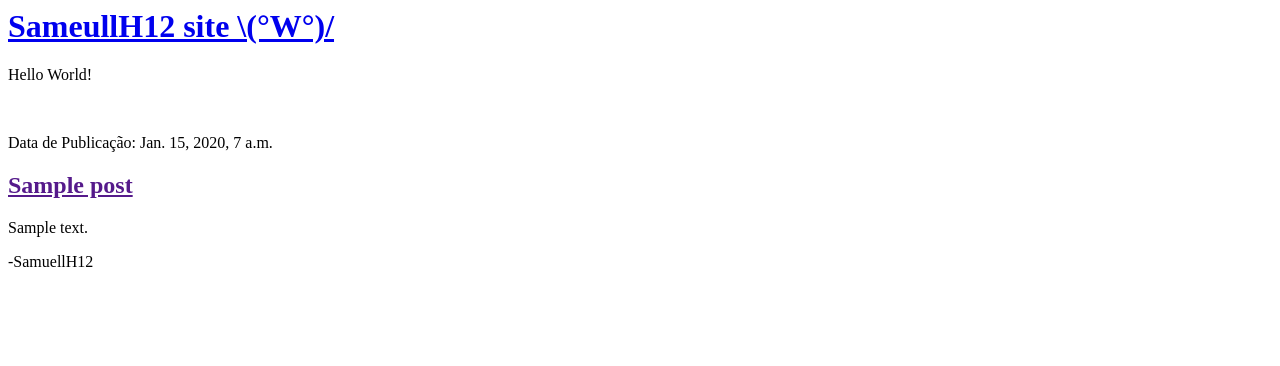
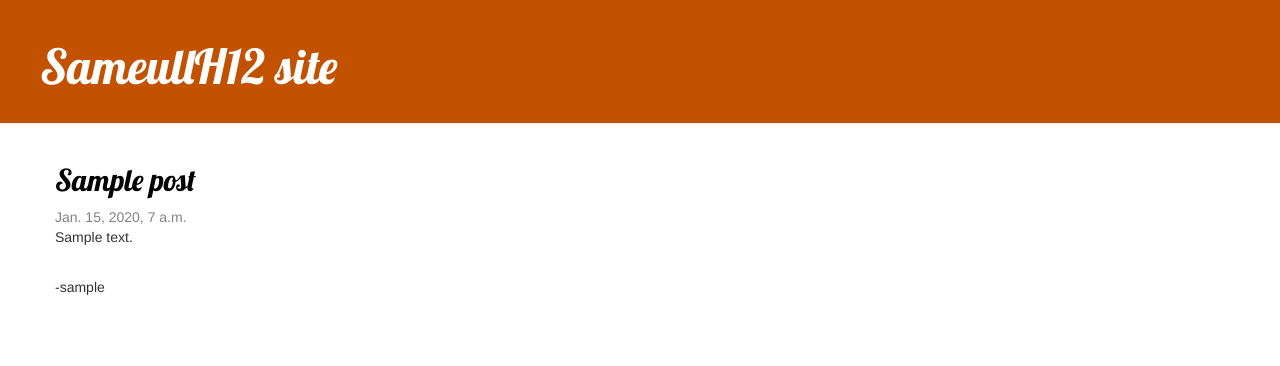
Before and after one commit to SamuellH12/Blog_Django_Tutorial, a Django app: page / in a window 1280 px wide. Shown: the top 366 px of the page. Run offline with Django 3.2, Linux system fonts and the light colour scheme; tables that the repository leaves empty hold one stand-in row (values such as "Sample post"); some libraries are stand-ins or nearby versions.

Commit message:
Finalmente cores!!! - Implementação do CSS

```diff
--- /dev/null
+++ b/blog/static/css/blog.css
@@ -0,0 +1,46 @@
+.page-header {
+    background-color: #C25100;
+    margin-top: 0;
+    padding: 20px 20px 20px 40px;
+}
+
+.page-header h1, .page-header h1 a, .page-header h1 a:visited, .page-header h1 a:active {
+    color: #ffffff;
+    font-size: 36pt;
+    text-decoration: none;
+}
+
+.content {
+    margin-left: 40px;
+}
+
+h1, h2, h3, h4 {
+    font-family: 'Lobster', cursive;
+}
+
+.date {
+    color: #828282;
+}
+
+.save {
+    float: right;
+}
+
+.post-form textarea, .post-form input {
+    width: 100%;
+}
+
+.top-menu, .top-menu:hover, .top-menu:visited {
+    color: #ffffff;
+    float: right;
+    font-size: 26pt;
+    margin-right: 20px;
+}
+
+.post {
+    margin-bottom: 70px;
+}
+
+.post h2 a, .post h2 a:visited {
+    color: #000000;
+}
--- /dev/null
+++ b/blog/templates/blog/base.html
@@ -0,0 +1,34 @@
+{% load static %}
+
+<html>
+    <head>
+        <title>SameullH12 Django Blog</title>
+        <link rel="stylesheet" href="//maxcdn.bootstrapcdn.com/bootstrap/3.2.0/css/bootstrap.min.css">
+        <link rel="stylesheet" href="//maxcdn.bootstrapcdn.com/bootstrap/3.2.0/css/bootstrap-theme.min.css">
+        <link href="//fonts.googleapis.com/css?family=Lobster&subset=latin,latin-ext" rel="stylesheet" type="text/css">
+        <link rel="stylesheet" href="{% static 'css/blog.css' %}">
+    </head>
+
+    <body>
+
+
+        <div class="page-header">
+            <h1> <a href="/">SameullH12 site</a> </h1>
+        </div>
+
+
+        <div class="content container">
+            <div class="row">
+                <div class="col-md-8">
+
+                    {% block content %}
+
+                    {% endblock%}
+
+
+                </div>
+            </div>
+        </div>
+
+    </body>
+</html>
--- a/blog/templates/blog/post_list.html
+++ b/blog/templates/blog/post_list.html
@@ -1,20 +1,20 @@
-<html>
-<body>
+{% extends 'blog/base.html' %}
 
-    <h1> <a href="/">SameullH12 site \(°W°)/</a> </h1>
-
-    <p>Hello World!</p> <br>
-
+{% block content %}
     {% for post in posts %}
 
-        <div>
-            <p>Data de Publicação: {{ post.publish_date }} </p>
-            <h2> <a href=''>  {{ post.title }}  </a> </h2>
+        <div class="post">
+
+            <h2> <a href="{% url 'post_detail' pk=post.pk %}">  {{ post.title }}  </a> </h2>
+
+            <div class="date">
+                {{ post.publish_date }}
+            </div>
+
             <p> {{post.text|linebreaksbr}} </p>
+            <br>
+            <p> -{{post.author}} </p>
         </div>
 
     {% endfor %}
-
-    <p>-SamuellH12</p>
-</body>
-</html>
+{% endblock %}
--- a/blog/urls.py
+++ b/blog/urls.py
@@ -3,4 +3,5 @@ from . import views
 
 urlpatterns = [
     path('', views.post_list, name='post_list' ),
+    path('post/<int:pk>/', views.post_detail, name='post_detail'),
 ]
--- a/blog/views.py
+++ b/blog/views.py
@@ -1,10 +1,12 @@
-from django.shortcuts import render
+from django.shortcuts import render, get_object_or_404
 from django.utils import timezone
 from .models import Post
 
 # Create your views here.
 def post_list(request):
     posts = Post.objects.filter(publish_date__lte=timezone.now()).order_by('publish_date')
+    return render(request, 'blog/post_list.html', {'posts':posts} )
 
-
-    return render(request, 'blog/post_list.html', {'posts':posts} )
+def post_detail(request, pk):
+    post = get_object_or_404(Post, pk=pk)
+    return render(request, 'blog/post_detail.html', {'post':post})
```
Also changed, not shown: blog/templates/blog/post_detail.html (added, +20 -0 lines).
